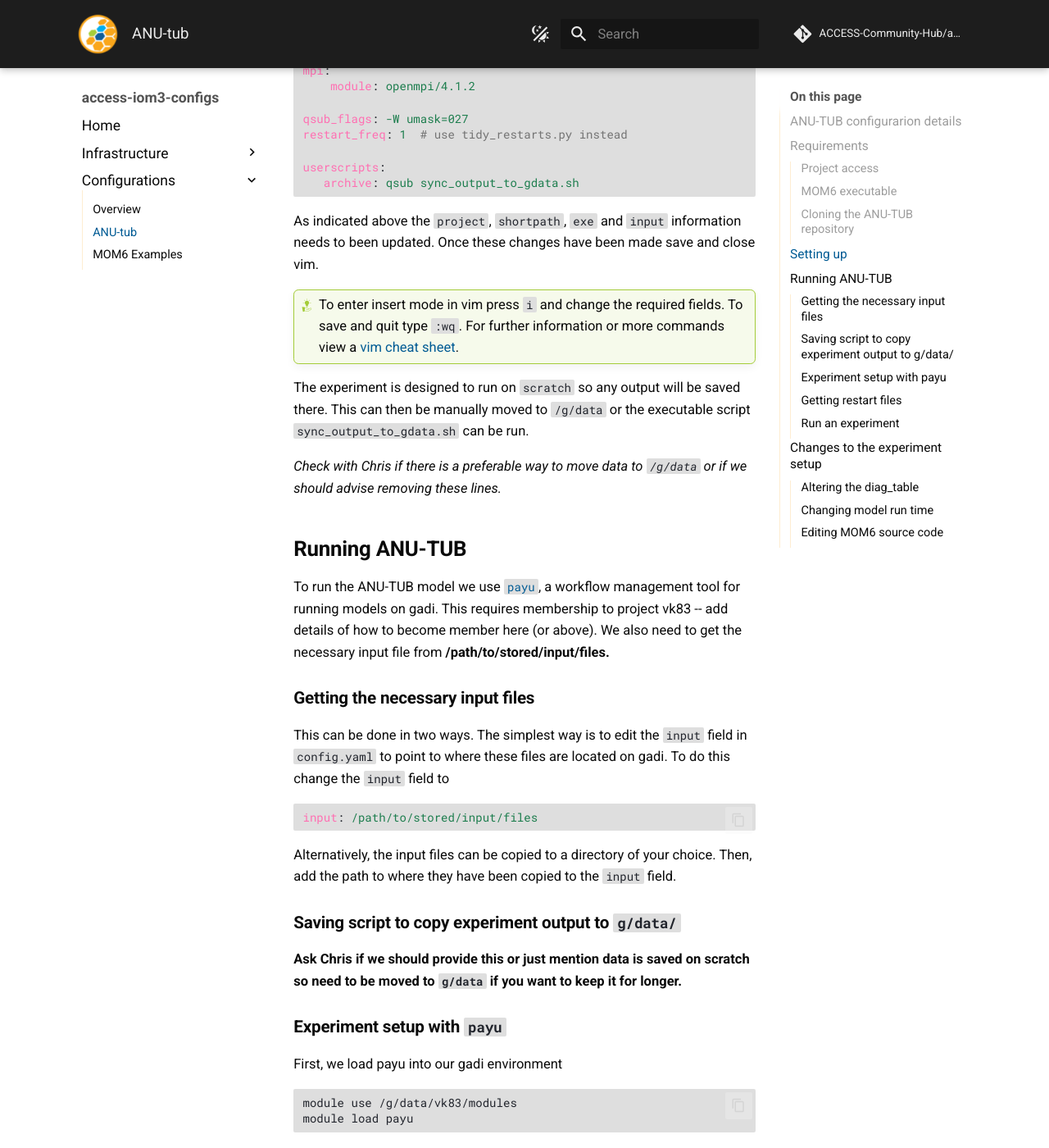
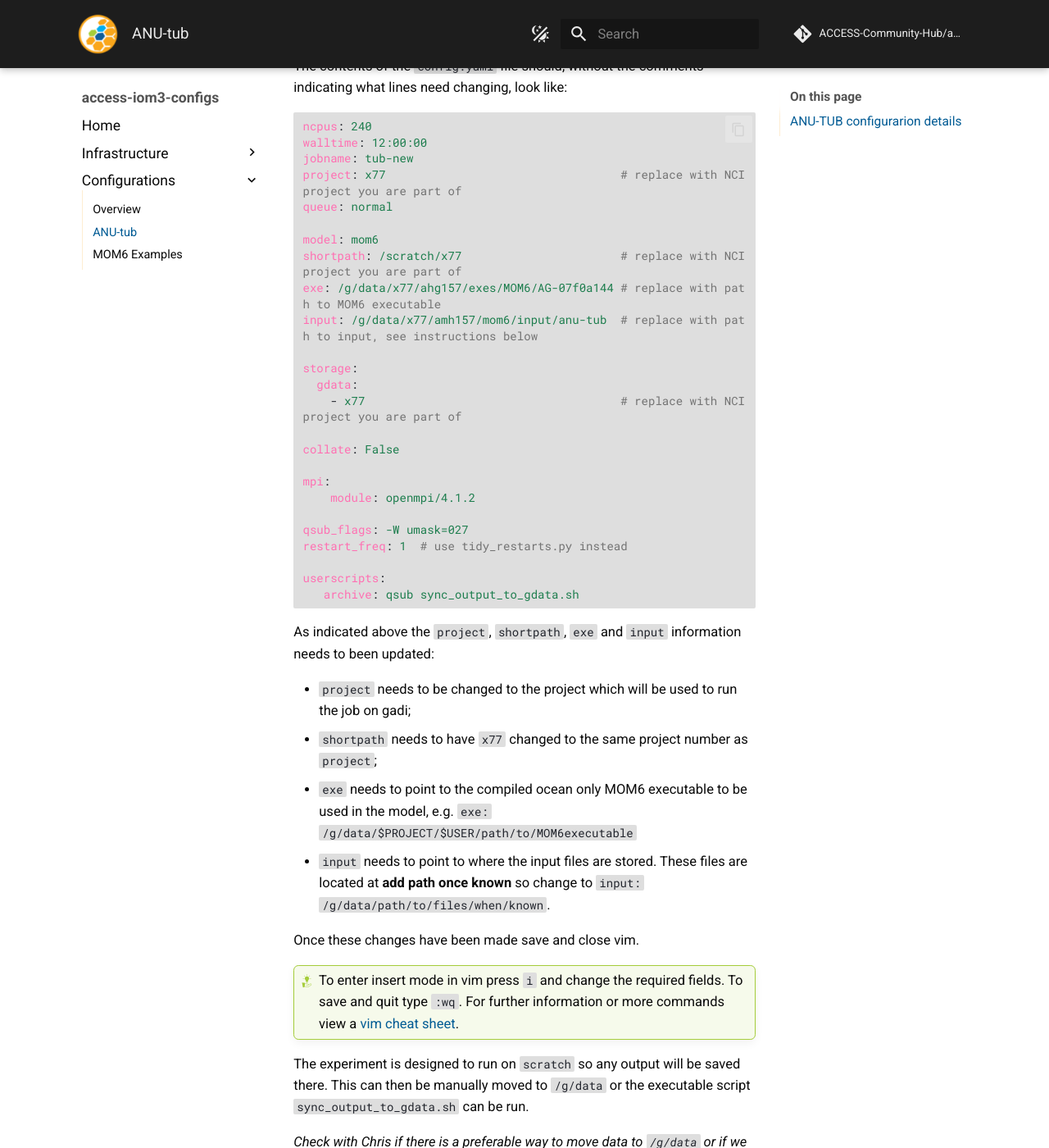
Before and after one commit to ACCESS-Community-Hub/access-iom3-configs, an MkDocs documentation site: the page built from documentation/docs/pages/configurations/anu-tub.md, in a window 1280 px wide and 1400 px high, scrolled down 3118 px. Shown: the whole window at 82% size. Built offline with MkDocs 1.6.1 and Material for MkDocs 9.7.7, drawn with Linux system fonts in a browser that asks for light colours; comment, search, counter and statistics services are not loaded; some of the changed text lies outside the part shown.

Commit message:
Updates plus prepare section for pre-build config

````diff
--- a/documentation/docs/pages/configurations/anu-tub.md
+++ b/documentation/docs/pages/configurations/anu-tub.md
@@ -1,6 +1,8 @@
 # ANU-TUB, an idealised sector model
 
-The purpose of this page is to demonstrate how to set up the ANU-TUB model up with a MOM6 executable of the user's choice on gadi.
+The purpose of this page is to demonstrate how to:
+1. run an ANU-TUB model with a MOM6 ocean only executable provided by ACCESS-NRI; and/or
+1. set up the ANU-TUB model up with a MOM6 executable of the user's choice on gadi.
 
 ## ANU-TUB configurarion details
 
@@ -25,6 +27,16 @@ More specific details about the configuraiton, taken from the repository [README
 The model has $160 \times 800$ grid points, with a tile layout of $6 \times 40$ to run efficiently on 240 cores.
 With a 1200-second timestep, the standard ZSTAR case takes 1:45 hours per year (~14 years/day) and consumes ~900 SU per model year.
 The relatively low cost of the ANU-TUB configuration allows for a wide variety of idealised experiments to be run that can investigate vertical coordinates, new diagnostics and many other things!
+
+# Using a pre-built ANU-TUB configuration
+
+This will be done once the ACCESS-NRI mom6 ocean only build is done.
+
+# Building your own ANU-TUB configuration
+
+Below the steps for creating your own ANU-TUB configuration are outlined.
+!!! tip
+    This is more advanced than just running the ANU-TUB configuration that is provided, however it does allow more flexibility especially with regards to changing the MOM6 source code the model uses.
 
 ## Requirements
 
@@ -111,7 +123,13 @@ userscripts:
    archive: qsub sync_output_to_gdata.sh
 ```
 
-As indicated above the `project`, `shortpath`, `exe` and `input` information needs to been updated.
+As indicated above the `project`, `shortpath`, `exe` and `input` information needs to been updated:
+
+- `project` needs to be changed to the project which will be used to run the job on gadi;
+- `shortpath` needs to have `x77` changed to the same project number as `project`;
+- `exe` needs to point to the compiled ocean only MOM6 executable to be used in the model, e.g. `exe: /g/data/$PROJECT/$USER/path/to/MOM6executable`
+- `input` needs to point to where the input files are stored. These files are located at **add path once known** so change to `input: /g/data/path/to/files/when/known`.
+
 Once these changes have been made save and close vim.
 !!! tip
     To enter insert mode in vim press `i` and change the required fields.
@@ -129,7 +147,7 @@ To run the ANU-TUB model we use [`payu`](https://payu.readthedocs.io/en/stable/i
 This requires membership to project vk83 -- add details of how to become member here (or above).
 We also need to get the necessary input file from **/path/to/stored/input/files.**
 
-### Getting the necessary input files
+### Getting the necessary input files (remove once files are saved on gadi)
 
 This can be done in two ways.
 The simplest way is to edit the `input` field in `config.yaml` to point to where these files are located on gadi.
````
